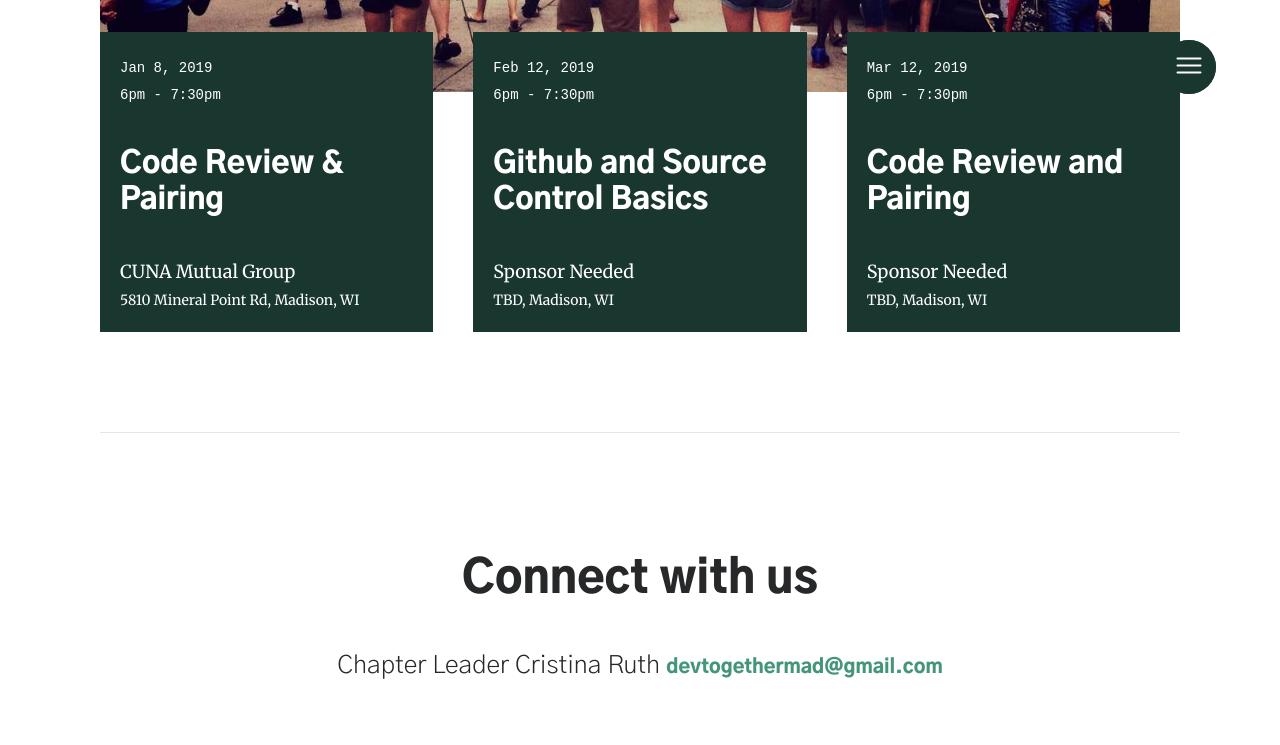
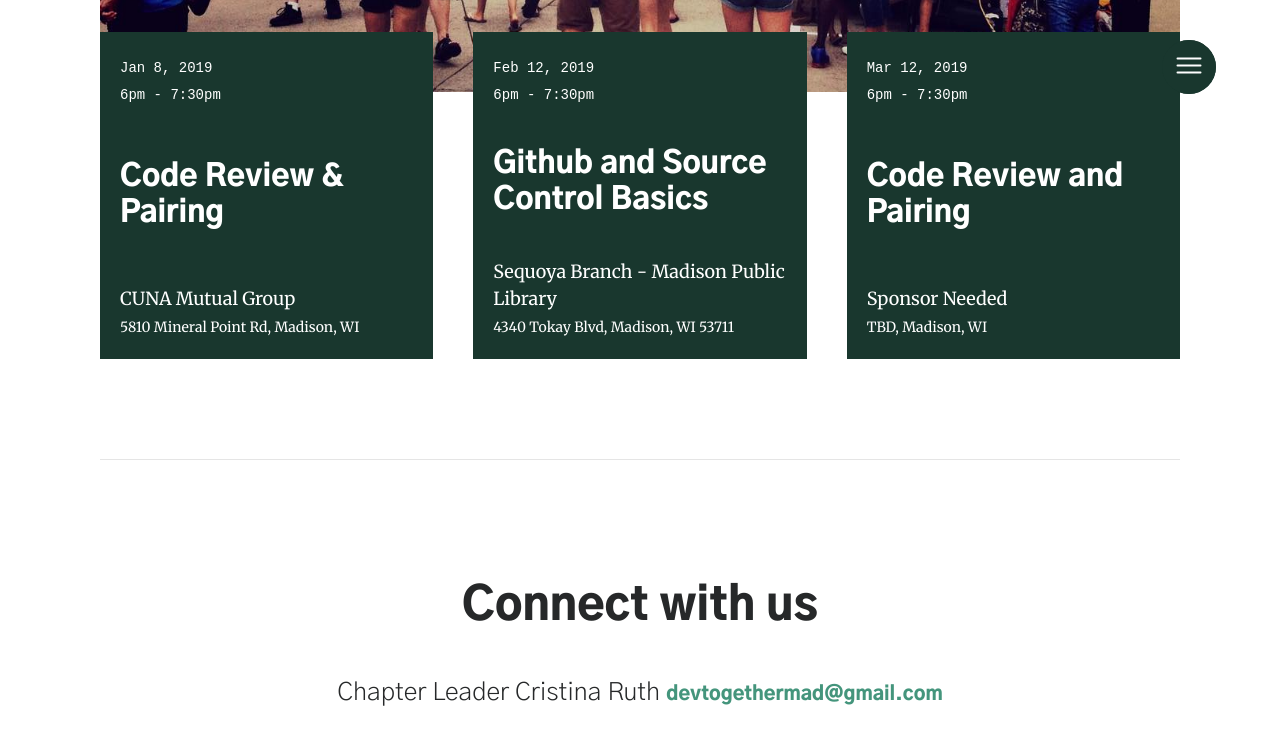
Before and after one commit to mercedesb/dev-together, a Jekyll site: the page built from docs/chapters/madison.html, in a window 1280 px wide and 900 px high, scrolled down 667 px. Shown: the top 745 px of the window. Built offline with Jekyll 4.4.1, drawn with Linux system fonts in a browser that asks for light colours; some web fonts are replaced.

Commit message:
updated location for Feb event

```diff
--- a/docs/_data/events.json
+++ b/docs/_data/events.json
@@ -44,8 +44,8 @@
     "displayDate": "Feb 12, 2019",
     "date": "2019-02-12",
     "time": "6pm - 7:30pm",
-    "sponsor": "Sponsor Needed",
-    "location": "TBD, Madison, WI",
+    "sponsor": "Sequoya Branch - Madison Public Library",
+    "location": "4340 Tokay Blvd, Madison, WI 53711",
     "signupLink": "http://bit.ly/DevTogetherMadFeb2019Info"
   },
   {
```
